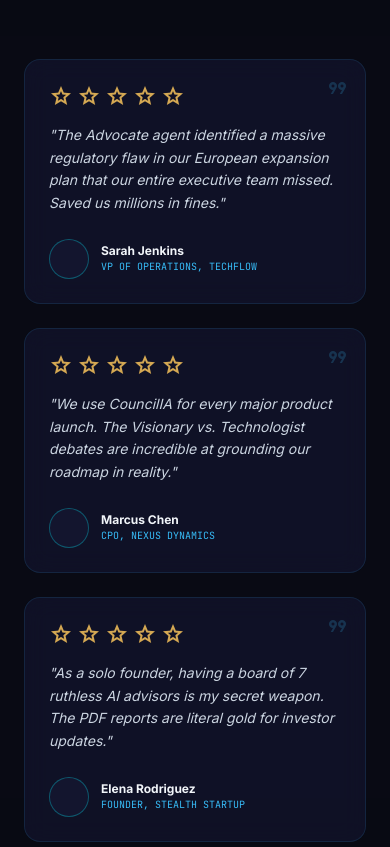
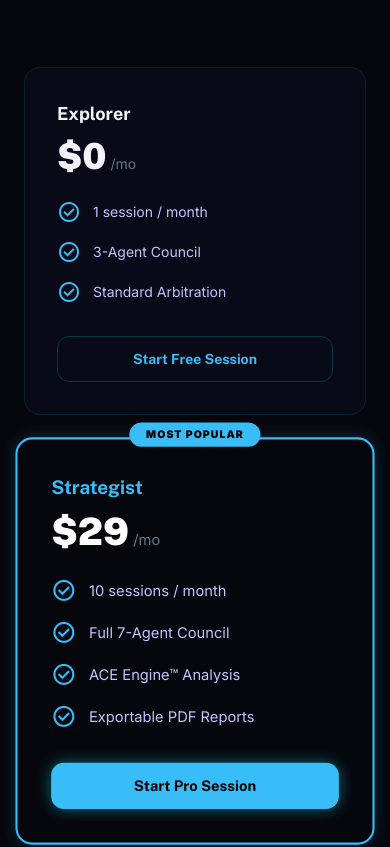
Before and after one commit to negraodenio/council, a Next.js app: page / in a window 390 px wide. Shown: the part 6569-7416 px from the top of the page. Built offline with nearby package versions, Linux system fonts and the light colour scheme.

Commit message:
fix: remove fake testimonials, fix methodology nav links to /methodology route

```diff
--- a/src/app/page.tsx
+++ b/src/app/page.tsx
@@ -15,7 +15,7 @@ export default function Home() {
                         <a className="text-sm font-medium hover:text-neon-cyan transition-colors" href="#the-council" aria-label="Meet the AI Council">The Council</a>
                         <a className="text-sm font-medium hover:text-neon-cyan transition-colors" href="#use-cases" aria-label="Explore use cases">Use cases</a>
                         <a className="text-sm font-medium hover:text-neon-cyan transition-colors" href="/pricing">Pricing</a>
-                        <a className="text-sm font-medium hover:text-neon-cyan transition-colors" href="#methodology">Methodology</a>
+                        <a className="text-sm font-medium hover:text-neon-cyan transition-colors" href="/methodology">Methodology</a>
                     </nav>
                     <a href="/login" role="button" aria-label="Start Free Session" className="bg-neon-cyan/10 border border-neon-cyan/50 text-neon-cyan px-6 py-2.5 rounded-xl font-bold text-sm transition-all hover:bg-neon-cyan hover:text-black hover:scale-105 active:scale-95 shadow-[0_0_15px_rgba(0,240,255,0.2)]">
                         Start Free Session
@@ -413,73 +413,7 @@ export default function Home() {
                 </div>
             </section>
 
-            {/* Social Proof / Testimonials */}
-            <section className="py-24 px-6 bg-panel-blue/20">
-                <div className="max-w-7xl mx-auto">
-                    <div className="text-center mb-16">
-                        <h2 className="text-3xl font-black mb-4 uppercase tracking-tight font-display">Trusted by Decision Makers</h2>
-                        <p className="text-[#c4c4ff]">Over 15,000 strategic initiatives validated by CouncilIA.</p>
-                    </div>
-                    <div className="grid grid-cols-1 md:grid-cols-3 gap-6">
-                        <div className="glass-card rounded-2xl p-6 border border-[rgba(0,240,255,0.1)] bg-space-black relative">
-                            <span className="material-symbols-outlined absolute top-4 right-4 text-neon-cyan/20 text-4xl">format_quote</span>
-                            <div className="flex gap-1 mb-4">
-                                <span className="material-symbols-outlined text-neon-lime text-sm fill-current">star</span>
-                                <span className="material-symbols-outlined text-neon-lime text-sm fill-current">star</span>
-                                <span className="material-symbols-outlined text-neon-lime text-sm fill-current">star</span>
-                                <span className="material-symbols-outlined text-neon-lime text-sm fill-current">star</span>
-                                <span className="material-symbols-outlined text-neon-lime text-sm fill-current">star</span>
-                            </div>
-                            <p className="text-sm text-slate-300 leading-relaxed mb-6 italic">"The Advocate agent identified a massive regulatory flaw in our European expansion plan that our entire executive team missed. Saved us millions in fines."</p>
-                            <div className="flex items-center gap-3">
-                                <div className="size-10 bg-panel-blue rounded-full border border-[rgba(0,240,255,0.3)]"></div>
-                                <div>
-                                    <h5 className="font-bold text-xs">Sarah Jenkins</h5>
-                                    <p className="text-[10px] text-neon-cyan uppercase font-mono">VP of Operations, TechFlow</p>
-                                </div>
-                            </div>
-                        </div>
 
-                        <div className="glass-card rounded-2xl p-6 border border-[rgba(0,240,255,0.1)] bg-space-black relative">
-                            <span className="material-symbols-outlined absolute top-4 right-4 text-neon-cyan/20 text-4xl">format_quote</span>
-                            <div className="flex gap-1 mb-4">
-                                <span className="material-symbols-outlined text-neon-lime text-sm fill-current">star</span>
-                                <span className="material-symbols-outlined text-neon-lime text-sm fill-current">star</span>
-                                <span className="material-symbols-outlined text-neon-lime text-sm fill-current">star</span>
-                                <span className="material-symbols-outlined text-neon-lime text-sm fill-current">star</span>
-                                <span className="material-symbols-outlined text-neon-lime text-sm fill-current">star</span>
-                            </div>
-                            <p className="text-sm text-slate-300 leading-relaxed mb-6 italic">"We use CouncilIA for every major product launch. The Visionary vs. Technologist debates are incredible at grounding our roadmap in reality."</p>
-                            <div className="flex items-center gap-3">
-                                <div className="size-10 bg-panel-blue rounded-full border border-[rgba(0,240,255,0.3)]"></div>
-                                <div>
-                                    <h5 className="font-bold text-xs">Marcus Chen</h5>
-                                    <p className="text-[10px] text-neon-cyan uppercase font-mono">CPO, Nexus Dynamics</p>
-                                </div>
-                            </div>
-                        </div>
-
-                        <div className="glass-card rounded-2xl p-6 border border-[rgba(0,240,255,0.1)] bg-space-black relative">
-                            <span className="material-symbols-outlined absolute top-4 right-4 text-neon-cyan/20 text-4xl">format_quote</span>
-                            <div className="flex gap-1 mb-4">
-                                <span className="material-symbols-outlined text-neon-lime text-sm fill-current">star</span>
-                                <span className="material-symbols-outlined text-neon-lime text-sm fill-current">star</span>
-                                <span className="material-symbols-outlined text-neon-lime text-sm fill-current">star</span>
-                                <span className="material-symbols-outlined text-neon-lime text-sm fill-current">star</span>
-                                <span className="material-symbols-outlined text-neon-lime text-sm fill-current">star</span>
-                            </div>
-                            <p className="text-sm text-slate-300 leading-relaxed mb-6 italic">"As a solo founder, having a board of 7 ruthless AI advisors is my secret weapon. The PDF reports are literal gold for investor updates."</p>
-                            <div className="flex items-center gap-3">
-                                <div className="size-10 bg-panel-blue rounded-full border border-[rgba(0,240,255,0.3)]"></div>
-                                <div>
-                                    <h5 className="font-bold text-xs">Elena Rodriguez</h5>
-                                    <p className="text-[10px] text-neon-cyan uppercase font-mono">Founder, Stealth Startup</p>
-                                </div>
-                            </div>
-                        </div>
-                    </div>
-                </div>
-            </section>
 
             {/* Pricing Section */}
             <section className="py-24 px-6 max-w-7xl mx-auto" id="pricing">
@@ -592,7 +526,7 @@ export default function Home() {
                         <ul className="space-y-4">
                             <li><a className="text-sm text-slate-500 hover:text-neon-cyan transition-colors" href="#how-it-works" aria-label="Footer link to Process">Process</a></li>
                             <li><a className="text-sm text-slate-500 hover:text-neon-cyan transition-colors" href="#the-council" aria-label="Footer link to The Council">The Council</a></li>
-                            <li><a className="text-sm text-slate-500 hover:text-neon-cyan transition-colors" href="#methodology" aria-label="Footer link to Methodology">Methodology</a></li>
+                            <li><a className="text-sm text-slate-500 hover:text-neon-cyan transition-colors" href="/methodology" aria-label="Footer link to Methodology">Methodology</a></li>
                             <li><a className="text-sm text-slate-500 hover:text-neon-cyan transition-colors" href="/pricing" aria-label="Footer link to Pricing">Pricing</a></li>
                         </ul>
                     </nav>
```
